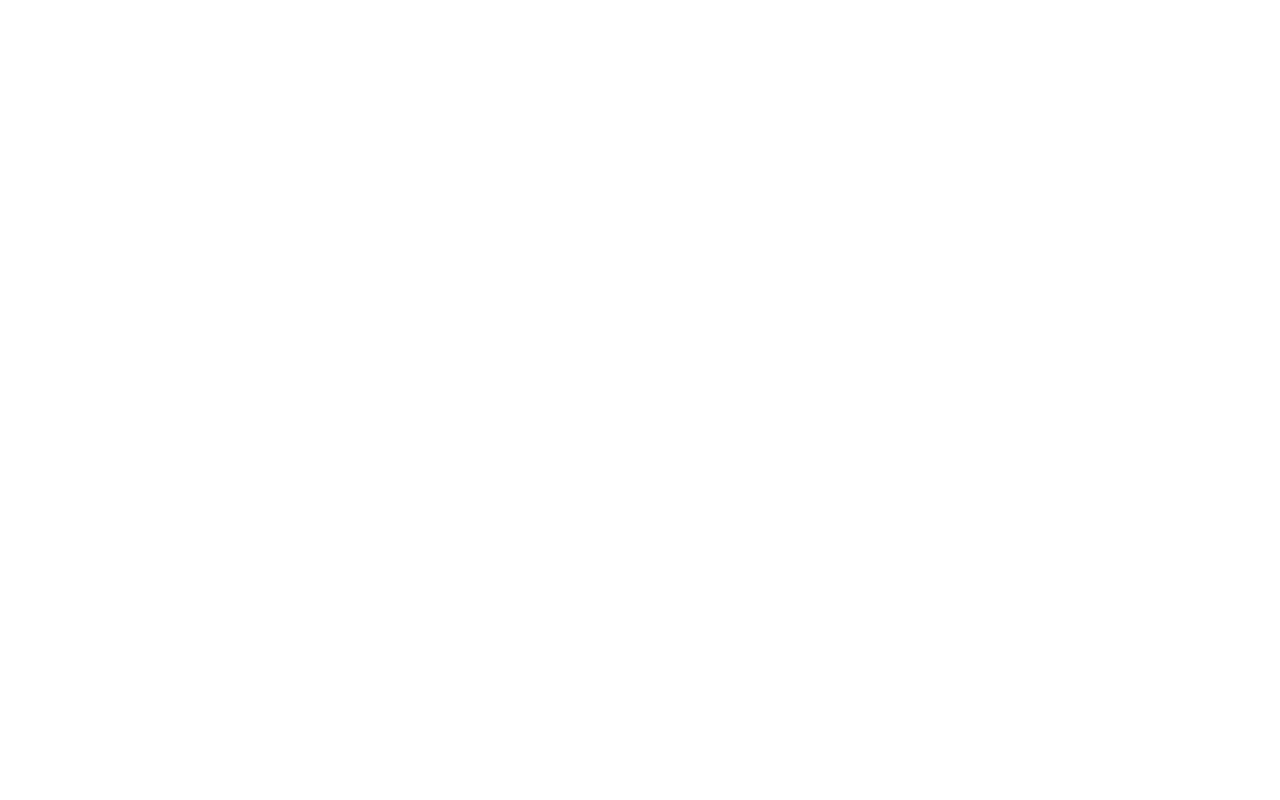
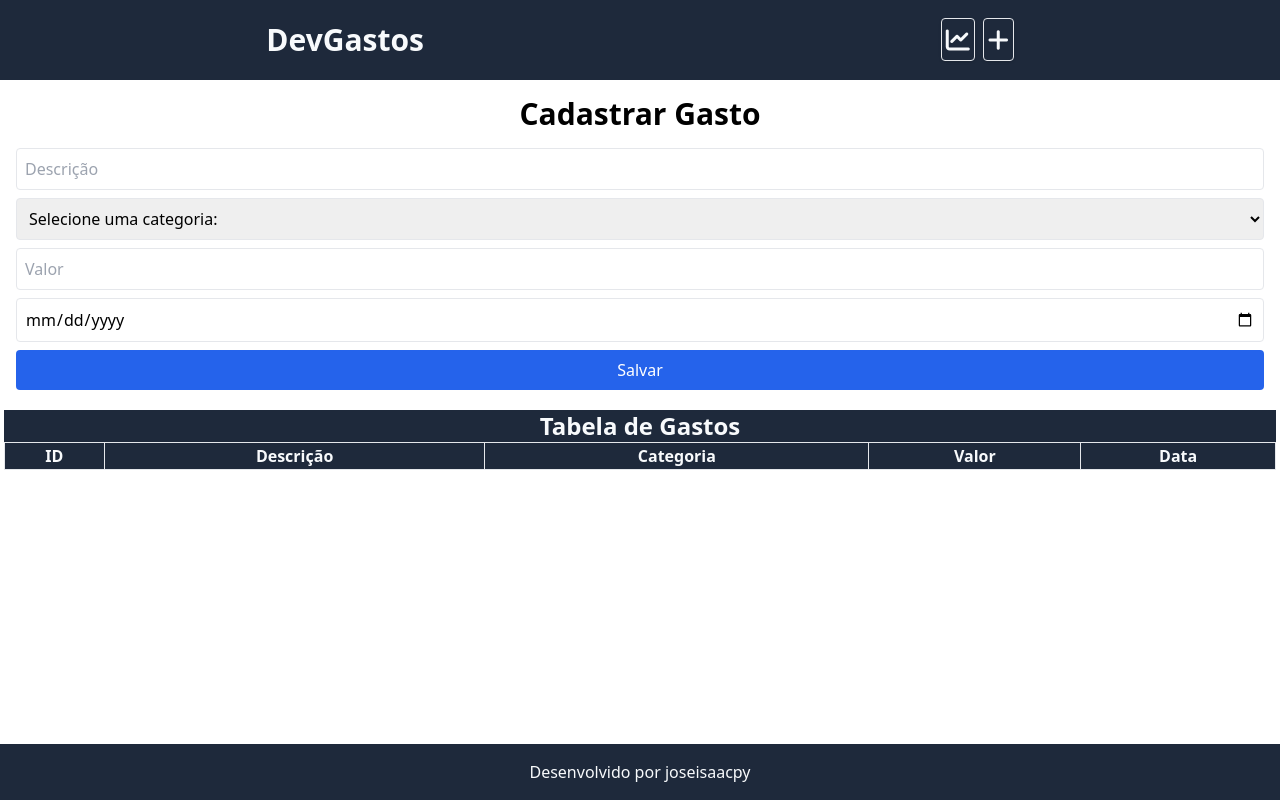
Before and after one commit to joseisaacpy/controle-gastos, a website: page public/client/pages/index.html in a window 1280 px wide. Drawn offline with nearby package versions, Linux system fonts and the light colour scheme.

Commit message:
feat: Cria a página de formulário e de visualização em tabela dos gastos

```diff
--- a/public/client/pages/index.html
+++ b/public/client/pages/index.html
@@ -3,9 +3,105 @@
   <head>
     <meta charset="UTF-8" />
     <meta name="viewport" content="width=device-width, initial-scale=1.0" />
-    <title>Home</title>
+    <title>Controle de Gastos</title>
     <!-- Tailwind -->
-    <script src="https://cdn.jsdelivr.net/npm/@tailwindcss/browser@4"></script>
+    <script src="https://cdn.tailwindcss.com"></script>
+    <!-- Ícones -->
+    <script
+      src="https://kit.fontawesome.com/5432a0e64c.js"
+      crossorigin="anonymous"
+    ></script>
   </head>
-  <body></body>
+  <body>
+    <!-- Header -->
+    <header class="">
+      <nav
+        class="flex justify-between items-center md:justify-around bg-slate-800 text-slate-50 min-w-full min-h-[10vh] p-2"
+      >
+        <a href=""><h1 class="font-bold text-2xl md:text-3xl">DevGastos</h1></a>
+        <ul class="flex gap-2">
+          <li>
+            <a
+              class="text-2xl border shadow rounded p-1 hover:bg-slate-50 hover:text-black transition-all duration-300"
+              href="/dashboard"
+              ><i class="fa-solid fa-chart-line"></i
+            ></a>
+          </li>
+          <li>
+            <a
+              class="text-2xl border shadow rounded p-1 hover:bg-slate-50 hover:text-black transition-all duration-300"
+              href="/cadastro"
+              ><i class="fa-solid fa-plus"></i
+            ></a>
+          </li>
+        </ul>
+      </nav>
+    </header>
+    <!-- Main -->
+    <main>
+      <!-- Section do form -->
+      <section class="p-4">
+        <h1 class="text-center text-3xl font-bold mb-4">Cadastrar Gasto</h1>
+        <form id="formGasto" class="flex flex-col gap-2">
+          <input
+            type="text"
+            name="descricao"
+            placeholder="Descrição"
+            class="w-full border p-2 rounded"
+            required
+          />
+          <select name="categoria" class="w-full border p-2 rounded" required>
+            <option disabled selected>Selecione uma categoria:</option>
+            <option value="Alimentação">Alimentação</option>
+            <option value="Lazer">Lazer</option>
+            <option value="Saude">Saude</option>
+            <option value="Transporte">Transporte</option>
+            <option value="Outros">Outros</option>
+          </select>
+          <input
+            type="number"
+            name="valor"
+            placeholder="Valor"
+            step="0.01"
+            class="w-full border p-2 rounded"
+            required
+          />
+          <input
+            type="date"
+            name="data"
+            class="w-full border p-2 rounded"
+            required
+          />
+          <button
+            type="submit"
+            class="bg-blue-600 text-white px-4 py-2 rounded hover:bg-blue-700 transition-all duration-300"
+          >
+            Salvar
+          </button>
+        </form>
+      </section>
+      <!-- Section da tabela -->
+      <section class="p-1">
+        <table id="tableGastos" class="table-auto w-full">
+          <caption class="text-2xl font-bold bg-slate-800 text-slate-50">
+            Tabela de Gastos
+          </caption>
+          <thead class="bg-slate-800 text-slate-50">
+            <tr>
+              <th class="border">ID</th>
+              <th class="border">Descrição</th>
+              <th class="border">Categoria</th>
+              <th class="border">Valor</th>
+              <th class="border">Data</th>
+            </tr>
+          </thead>
+          <tbody id="tbody"></tbody>
+        </table>
+      </section>
+    </main>
+    <!-- Footer -->
+    <footer class="fixed bottom-0 bg-slate-800 text-slate-50 min-w-full p-4">
+      <p class="text-center">Desenvolvido por joseisaacpy</p>
+    </footer>
+  </body>
 </html>
```
Also changed, not shown: server.js (+12 -1 lines).
